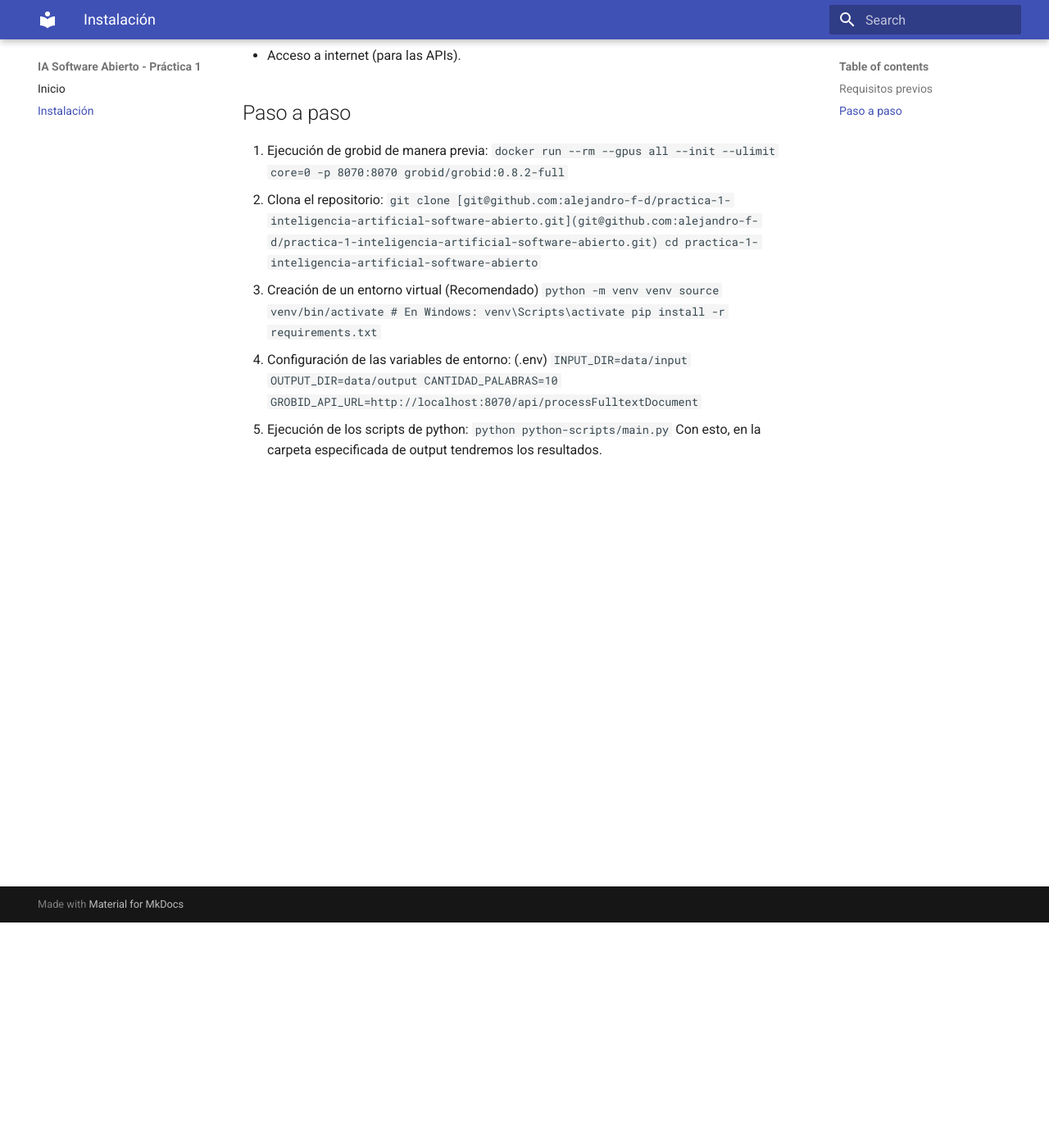
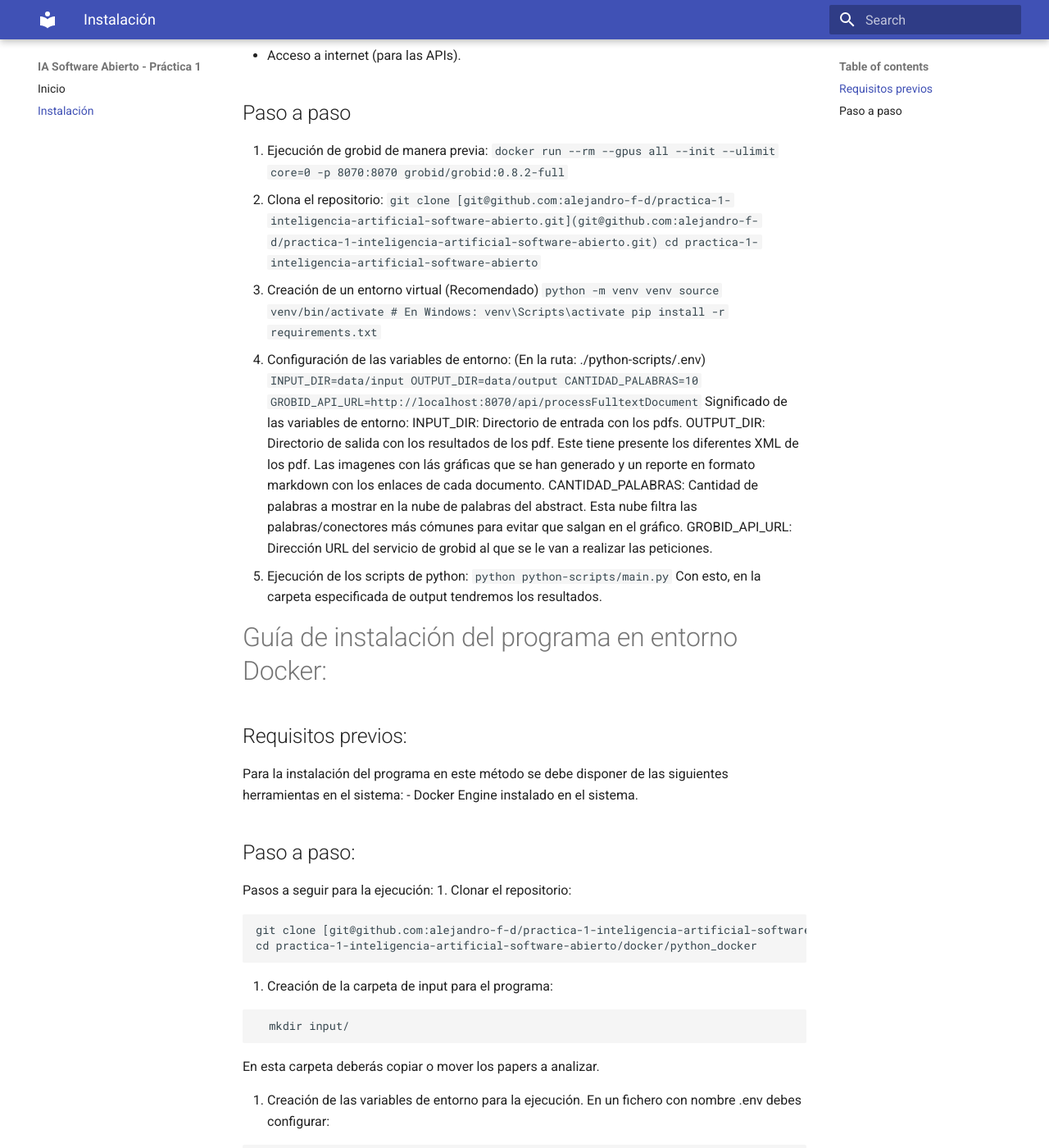
Before and after one commit to alejandro-f-d/practica-1-inteligencia-artificial-software-abierto, an MkDocs documentation site: the page built from docs/instalacion.md, in a window 1280 px wide and 1400 px high, scrolled down 275 px. Shown: the whole window at 82% size. Built offline with MkDocs 1.6.1 and Material for MkDocs 9.7.7, drawn with Linux system fonts in a browser that asks for light colours; some of the changed text lies outside the part shown.

Commit message:
Docs for execution in docker.

````diff
--- a/docs/instalacion.md
+++ b/docs/instalacion.md
@@ -22,15 +22,63 @@
     source venv/bin/activate  # En Windows: venv\Scripts\activate
     pip install -r requirements.txt
     ```
-3. Configuración de las variables de entorno: (.env)
+3. Configuración de las variables de entorno: (En la ruta: ./python-scripts/.env)
   ```
   INPUT_DIR=data/input
   OUTPUT_DIR=data/output
   CANTIDAD_PALABRAS=10
   GROBID_API_URL=http://localhost:8070/api/processFulltextDocument
   ```
+  Significado de las variables de entorno:
+    INPUT_DIR: Directorio de entrada con los pdfs.
+    OUTPUT_DIR: Directorio de salida con los resultados de los pdf. Este tiene presente los diferentes XML de los pdf. Las imagenes con lás gráficas que se han generado y un reporte en formato markdown con los enlaces de cada documento.
+    CANTIDAD_PALABRAS: Cantidad de palabras a mostrar en la nube de palabras del abstract. Esta nube filtra las palabras/conectores más cómunes para evitar que salgan en el gráfico.
+    GROBID_API_URL: Dirección URL del servicio de grobid al que se le van a realizar las peticiones.
 4. Ejecución de los scripts de python:
   ```
   python python-scripts/main.py
   ```
 Con esto, en la carpeta especificada de output tendremos los resultados.
+
+
+# Guía de instalación del programa en entorno Docker:
+
+## Requisitos previos:
+Para la instalación del programa en este método se debe disponer de las siguientes herramientas en el sistema:
+  - Docker Engine instalado en el sistema.
+
+## Paso a paso:
+Pasos a seguir para la ejecución:
+1. Clonar el repositorio:
+```
+git clone [git@github.com:alejandro-f-d/practica-1-inteligencia-artificial-software-abierto.git](git@github.com:alejandro-f-d/practica-1-inteligencia-artificial-software-abierto.git)
+cd practica-1-inteligencia-artificial-software-abierto/docker/python_docker
+```
+2. Creación de la carpeta de input para el programa:
+```
+  mkdir input/
+```
+En esta carpeta deberás copiar o mover los papers a analizar.
+
+3. Creación de las variables de entorno para la ejecución. En un fichero con nombre .env debes configurar:
+```
+GROBID_EXTERNAL_PORT=8070
+CANTIDAD_PALABRAS=30
+```
+La primera variable de entorno es el puerto de la máquina nativa donde escuchará grobid para peticiones. De esta manera tras la ejecución del programa, grobid seguirá corriendo y podrás utilizar grobid por tu cuenta desde ese puerto.
+CANTIDAD_PALABRAS: Cantidad de palabras a mostrar en la nube de palabras del abstract. Esta nube filtra las palabras/conectores más cómunes para evitar que salgan en el gráfico.
+
+4. Posteriormente desde la carpeta: `practica-1-inteligencia-artificial-software-abierto/docker/` podrás ejecutar el mandato: `docker compose up` y al terminar dejará los resultados en la carpeta `practica-1-inteligencia-artificial-software-abierto/docker/python_docker/output`. Este tiene presente los diferentes XML de los pdf. Las imagenes con lás gráficas que se han generado y un reporte en formato markdown con los enlaces de cada documento.
+
+## Limpieza:
+Para la limpieza del programa e imágenes docker puedes ejecutar: `docker compose down -v --rmi all`.
+
+### Troubleshooting:
+
+#### Error con healt_check:
+En caso de tener el siguiente error:
+```
+  Container grobid_ia_1 Error dependency grobid failed to start
+  dependency failed to start: container grobid_ia_1 is unhealthy
+```
+Debe modificar en el docker-compose.yml en `practica-1-inteligencia-artificial-software-abierto/docker` el start_period por un valor mayor en tiempo para permitir a grobid inicializarse de manera correcta.
````
